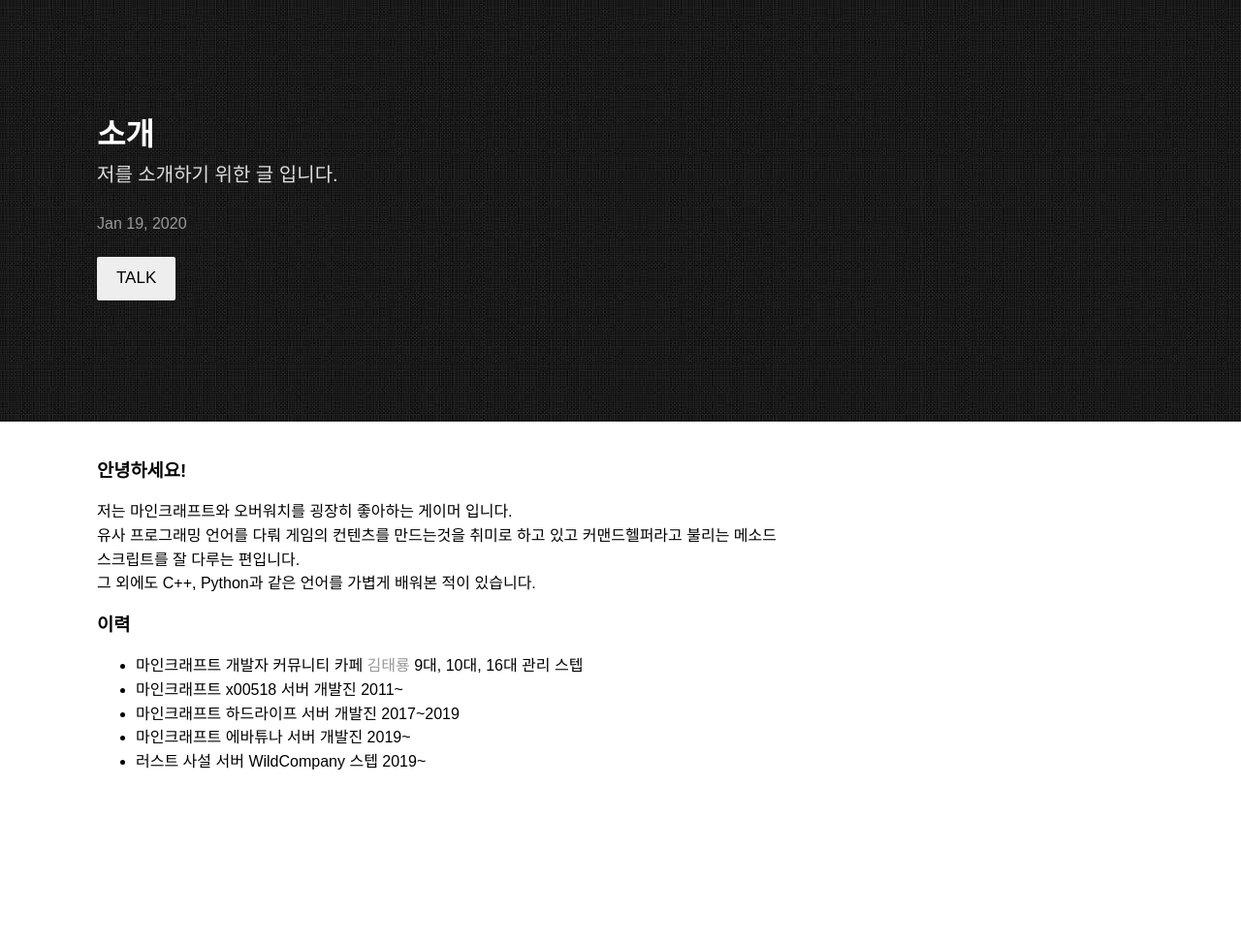
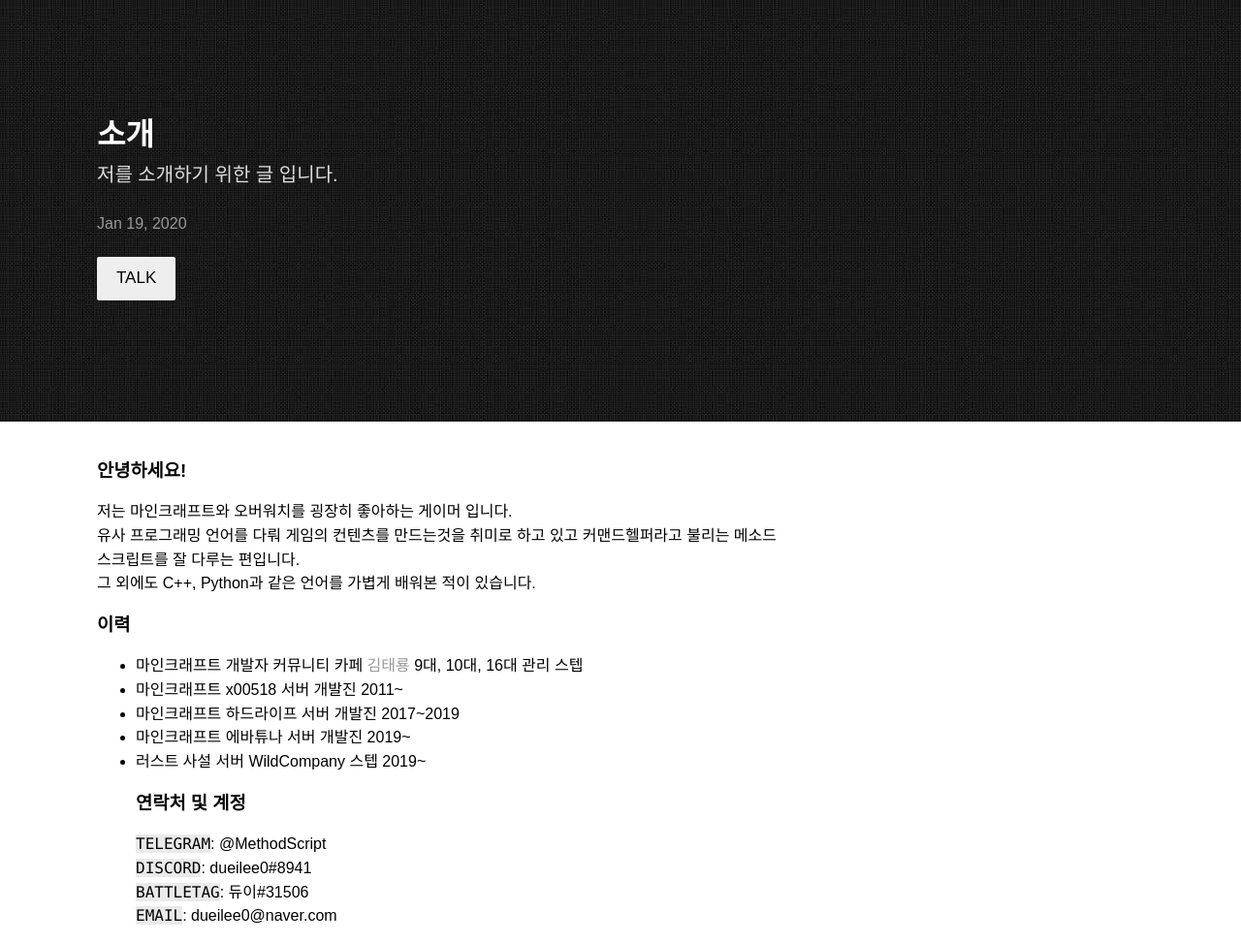
Before and after one commit to dueilee0/dueilee0.github.io, a Jekyll site: the page built from _posts/2020-01-19-소개.markdown, in a window 1280 px wide. Shown: the whole page at 97% size. Built offline with Jekyll 4.4.1, drawn with Linux system fonts in a browser that asks for light colours; some web fonts are replaced; before the commit the page ends 900 px from its top, so only the background shows below that.

Commit message:
Update 2020-01-19-소개.markdown

```diff
--- a/_posts/2020-01-19-소개.markdown
+++ b/_posts/2020-01-19-소개.markdown
@@ -16,3 +16,8 @@ categories: TALK
 - 마인크래프트 하드라이프 서버 개발진 2017~2019
 - 마인크래프트 에바튜나 서버 개발진 2019~
 - 러스트 사설 서버 WildCompany 스텝 2019~
+### 연락처 및 계정
+`TELEGRAM`: @MethodScript \
+`DISCORD`: dueilee0#8941 \
+`BATTLETAG`: 듀이#31506 \
+`EMAIL`: dueilee0@naver.com
```
